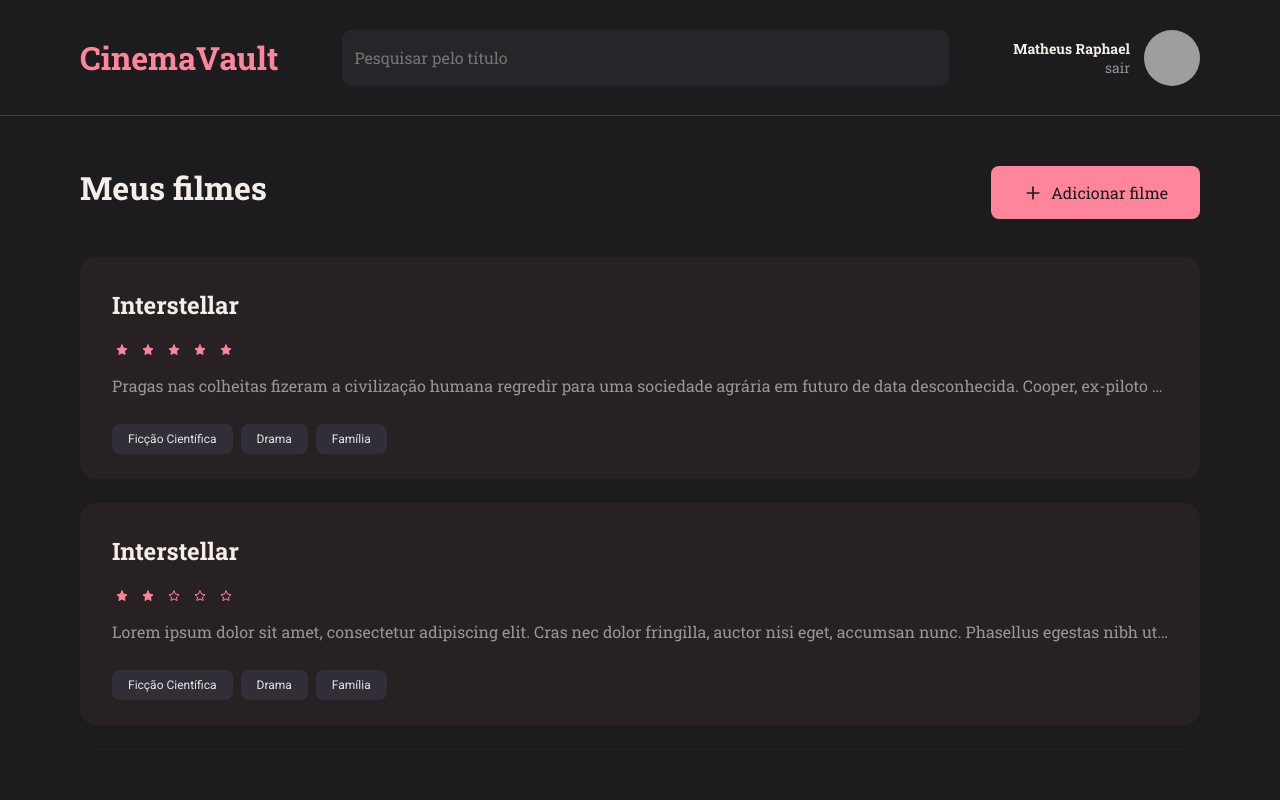
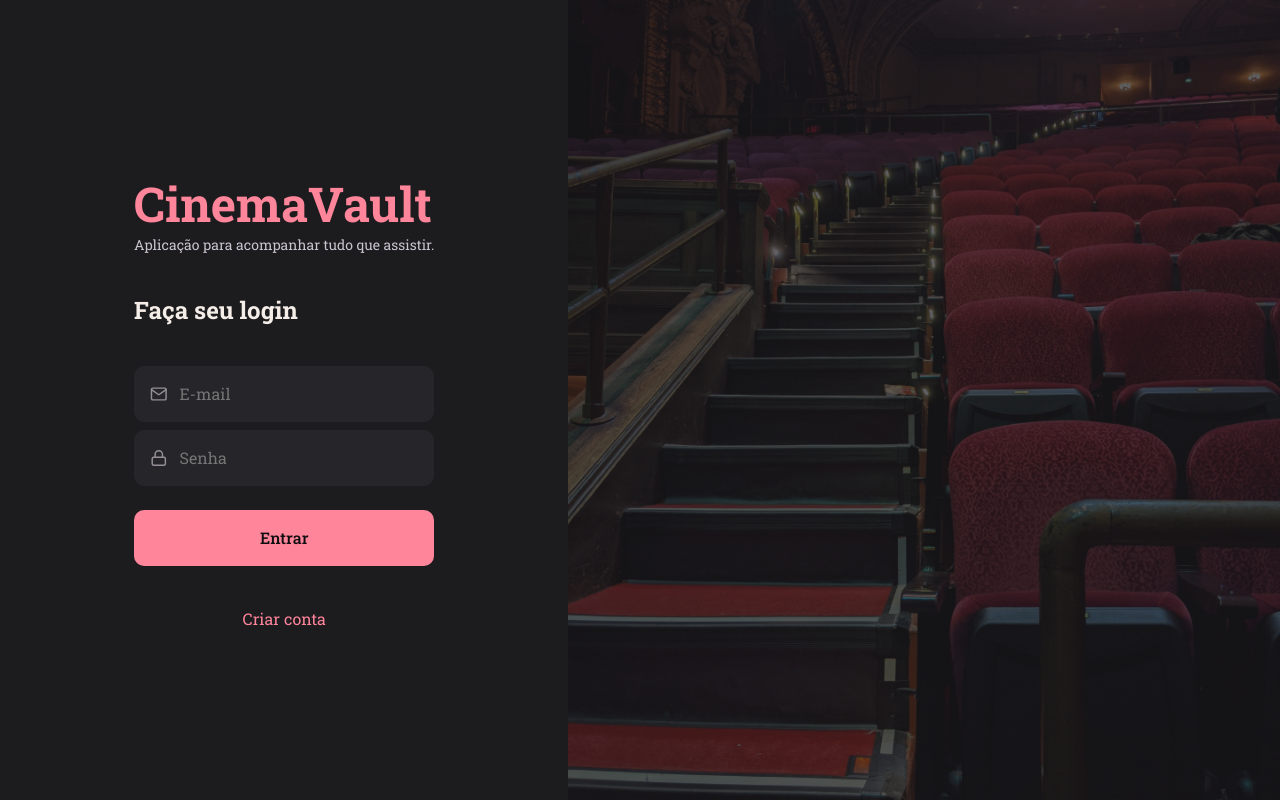
Before and after one commit to Tramas3030/cinemaVault-frontend, a React (Vite) app: page / in a window 1280 px wide. Built offline with nearby package versions, Linux system fonts and the light colour scheme; grey boxes are pictures that could not be loaded.

Commit message:
created SignIn page

```diff
--- a/src/components/Header/index.jsx
+++ b/src/components/Header/index.jsx
@@ -6,7 +6,7 @@
     <Container>
       <h1>CinemaVault</h1>
 
-      <Input placeholder="Pesquisar pelo título"/>
+      <Input placeholder="Pesquisar pelo título" type="text"/>
 
       <Profile>
         <div>
--- a/src/main.jsx
+++ b/src/main.jsx
@@ -1,7 +1,7 @@
 import React from 'react';
 import ReactDOM from 'react-dom/client';
 import { ThemeProvider } from 'styled-components';
-import { Home } from './pages/Home';
+import { SignIn } from './pages/SignIn';
 
 import GlobalStyles from './styles/global';
 import theme from './styles/theme';
@@ -10,7 +10,7 @@
   <React.StrictMode>
     <ThemeProvider theme={theme}>
       <GlobalStyles />
-      <Home />
+      <SignIn />
     </ThemeProvider>
   </React.StrictMode>,
 )
--- a/src/pages/CreateMovie/index.jsx
+++ b/src/pages/CreateMovie/index.jsx
@@ -20,8 +20,8 @@
           <h1>Novo Filme</h1>
 
           <div className="title-and-rating">
-            <Input placeholder="Título" />
-            <Input placeholder="Sua nota (de 0 a 5)" />
+            <Input placeholder="Título" type="text"/>
+            <Input placeholder="Sua nota (de 0 a 5)" type="text"/>
           </div>
 
           <Textarea placeholder="Observações" />
--- /dev/null
+++ b/src/pages/SignIn/index.jsx
@@ -0,0 +1,39 @@
+import { FiMail, FiLock } from "react-icons/fi";
+
+import { Input } from "../../components/Input";
+import { Button } from "../../components/Button";
+
+import { Container, Form, Background } from "./styles";
+
+export function SignIn() {
+  return(
+    <Container>
+      <Form>
+        <h1>CinemaVault</h1>
+        <p>Aplicação para acompanhar tudo que assistir.</p>
+
+        <h2>Faça seu login</h2>
+
+        <div className="form-fields">
+          <Input
+            icon={FiMail}
+            placeholder="E-mail"
+            type="text"
+          />
+
+          <Input
+            icon={FiLock}
+            placeholder="Senha"
+            type="password"
+          />
+        </div>
+
+        <Button title="Entrar"/>
+
+        <a href="#">Criar conta</a>
+      </Form>
+
+      <Background />
+    </Container>
+  )
+}
--- /dev/null
+++ b/src/pages/SignIn/styles.js
@@ -0,0 +1,61 @@
+import backgroundImg from "../../assets/background.png";
+
+import styled from "styled-components";
+
+export const Container = styled.div`
+  height: 100vh;
+
+  display: flex;
+  align-items: stretch;
+`;
+
+export const Form = styled.form`
+  padding: 0 134px;
+
+  display: flex;
+  flex-direction: column;
+  justify-content: center;
+  align-items: center;
+
+  > h1 {
+    font-size: 48px;
+    font-weight: bold;
+    color: ${({ theme }) => theme.COLORS.PINK};
+  }
+
+  > p {
+    font-size: 14px;
+    color: ${({ theme }) => theme.COLORS.GREY_P};
+  }
+
+  > h2 {
+    font-size: 24px;
+    margin: 40px 0;
+  }
+
+  > h1, h2, p {
+    align-self: flex-start;
+  }
+
+  > .form-fields {
+    width: 100%;
+
+    display: flex;
+    flex-direction: column;
+    gap: 8px;
+  }
+
+  > Button {
+    margin: 24px 0 42px;
+  }
+
+  > a {
+    color: ${({ theme }) => theme.COLORS.PINK};
+  }
+`;
+
+export const Background = styled.div`
+  flex: 1;
+  background: url(${backgroundImg}) no-repeat center center;
+  background-size: cover;
+`;
--- a/src/styles/theme.js
+++ b/src/styles/theme.js
@@ -7,6 +7,7 @@
 
     GREY_TAG_TEXT: "#E5E5E5",
     GREY_H2: "#999591",
+    GREY_P: "#CAC4CF",
     GREY: "#948F99",
     WHITE: "#F4EDE8",
     PINK: "#FF859B",
```
Also changed, not shown: src/assets/background.png (added).
